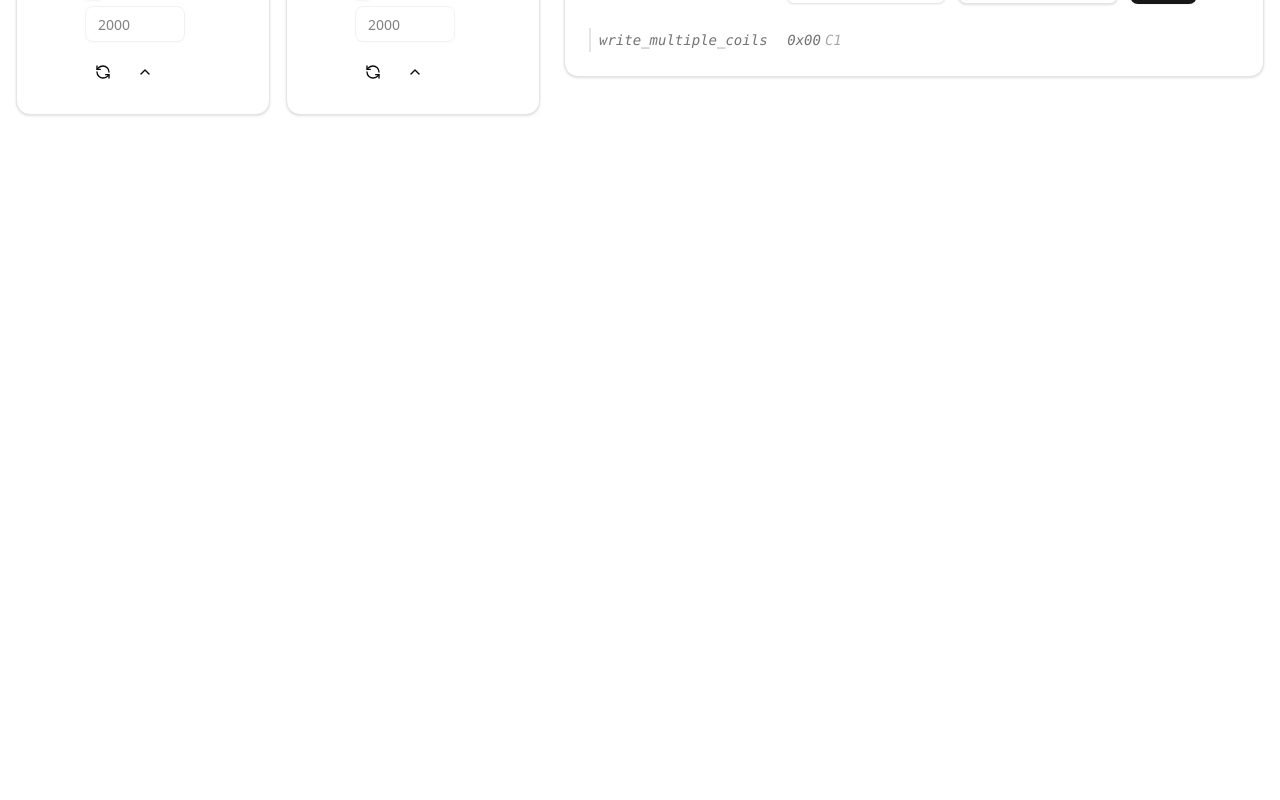
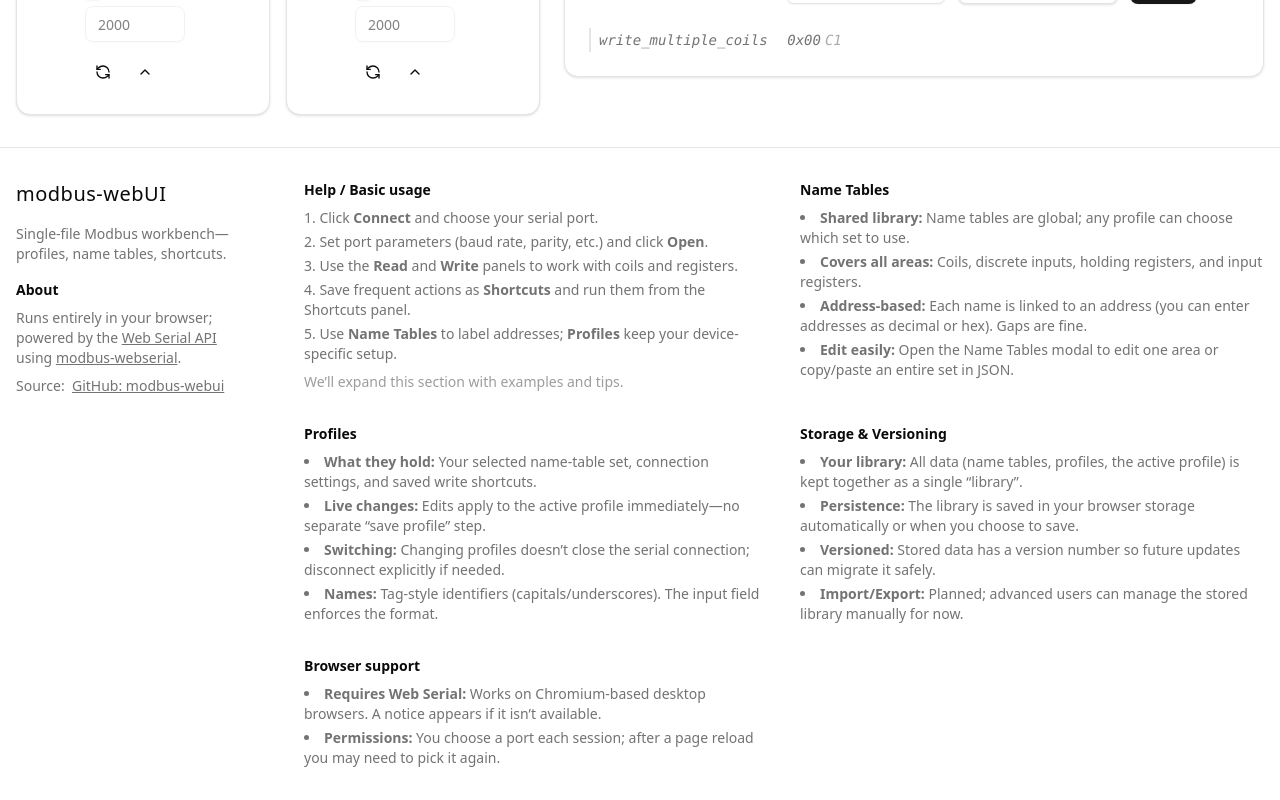
Before and after one commit to anttikotajarvi/modbus-webui, a Svelte app: page / in a window 1280 px wide. Shown: the part 626-1426 px from the top of the page. Before the commit the page ends 800 px from the top, so only its background shows below. Built offline with nearby package versions, Linux system fonts and the light colour scheme.

Commit message:
added footer

```diff
--- a/src/App.svelte
+++ b/src/App.svelte
@@ -281,8 +281,11 @@
 
   import { useAlert } from '@/ui/alert/context'
   import QuickWritePanel from '@/panels/QuickWritePanel.svelte'
+  import Footer from './ui/Footer.svelte';
   const alert = useAlert()
 </script>
+
+<div class="flex min-h-dvh flex-col">  <!-- or min-h-screen -->
 
 <SystemAlert />
 <CreateProfileModal
@@ -290,6 +293,7 @@
   existingIds={Object.keys(lib.profiles)}
   onCreate={handleCreateProfile}
 />
+
 <TopMenu
   ntsTags={Object.keys(lib.nameTables)}
   bind:activeNtsTag={lib.profiles[activeProfileId].nameTableSetId}
@@ -347,7 +351,7 @@
     </aside>
   </div>
 </main>
-
+<Footer />
 
 
 
@@ -370,3 +374,5 @@
     lib.profiles[activeProfileId].nameTableSetId = null
   }}
 />
+
+</div>
--- /dev/null
+++ b/src/ui/Footer.svelte
@@ -0,0 +1,88 @@
+<script lang="ts">
+  export let githubUrl = "https://github.com/yourname/modbus-webui";
+  const appName = "modbus-webUI";
+  const githubLabel = "GitHub: modbus-webui";
+</script>
+<footer class="border-t w-full">
+  <div class="w-full px-4 py-8 text-sm text-muted-foreground">
+    <!-- Parent: left rail + fluid right. Stacks on small screens -->
+    <div class="grid gap-8 grid-cols-1 md:[grid-template-columns:minmax(16rem,20vw)_1fr]">
+      <!-- LEFT: title + about -->
+      <aside class="space-y-4 md:pr-8">
+        <h1 class="text-xl text-foreground tracking-wide">{appName}</h1>
+        <h3>Single-file Modbus workbench—profiles, name tables, shortcuts.</h3>
+        <section aria-labelledby="about">
+          <h3 id="about" class="mb-2 font-semibold text-foreground">About</h3>
+          <p class="mb-2">
+            Runs entirely in your browser; powered by the
+            <a class="underline" href="https://developer.mozilla.org/en-US/docs/Web/API/Web_Serial_API" target="_blank" rel="noopener noreferrer">Web Serial API</a>
+            using
+            <a class="underline" href="https://www.npmjs.com/package/modbus-webserial" target="_blank" rel="noopener noreferrer">modbus-webserial</a>.
+          </p>
+          <p>
+            Source:&nbsp;
+            <a class="underline break-words" href={githubUrl} target="_blank" rel="noopener noreferrer">{githubLabel}</a>
+          </p>
+        </section>
+      </aside>
+
+      <!-- RIGHT: auto-fit sections that grow to consume full width -->
+      <div class="grid gap-8 [grid-template-columns:repeat(auto-fit,minmax(22rem,1fr))]">
+        <!-- Help / Basic usage -->
+        <section aria-labelledby="help">
+          <h3 id="help" class="mb-2 font-semibold text-foreground">Help / Basic usage</h3>
+          <ol class="list-decimal list-inside space-y-1">
+            <li>Click <strong>Connect</strong> and choose your serial port.</li>
+            <li>Set port parameters (baud rate, parity, etc.) and click <strong>Open</strong>.</li>
+            <li>Use the <strong>Read</strong> and <strong>Write</strong> panels to work with coils and registers.</li>
+            <li>Save frequent actions as <strong>Shortcuts</strong> and run them from the Shortcuts panel.</li>
+            <li>Use <strong>Name Tables</strong> to label addresses; <strong>Profiles</strong> keep your device-specific setup.</li>
+          </ol>
+          <p class="mt-2 opacity-70">We’ll expand this section with examples and tips.</p>
+        </section>
+
+        <!-- Name Tables -->
+        <section aria-labelledby="nametables">
+          <h3 id="nametables" class="mb-2 font-semibold text-foreground">Name Tables</h3>
+          <ul class="list-disc list-inside space-y-1">
+            <li><strong>Shared library:</strong> Name tables are global; any profile can choose which set to use.</li>
+            <li><strong>Covers all areas:</strong> Coils, discrete inputs, holding registers, and input registers.</li>
+            <li><strong>Address-based:</strong> Each name is linked to an address (you can enter addresses as decimal or hex). Gaps are fine.</li>
+            <li><strong>Edit easily:</strong> Open the Name Tables modal to edit one area or copy/paste an entire set in JSON.</li>
+          </ul>
+        </section>
+
+        <!-- Profiles -->
+        <section aria-labelledby="profiles">
+          <h3 id="profiles" class="mb-2 font-semibold text-foreground">Profiles</h3>
+          <ul class="list-disc list-inside space-y-1">
+            <li><strong>What they hold:</strong> Your selected name-table set, connection settings, and saved write shortcuts.</li>
+            <li><strong>Live changes:</strong> Edits apply to the active profile immediately—no separate “save profile” step.</li>
+            <li><strong>Switching:</strong> Changing profiles doesn’t close the serial connection; disconnect explicitly if needed.</li>
+            <li><strong>Names:</strong> Tag-style identifiers (capitals/underscores). The input field enforces the format.</li>
+          </ul>
+        </section>
+
+        <!-- Storage & Versioning -->
+        <section aria-labelledby="storage">
+          <h3 id="storage" class="mb-2 font-semibold text-foreground">Storage & Versioning</h3>
+          <ul class="list-disc list-inside space-y-1">
+            <li><strong>Your library:</strong> All data (name tables, profiles, the active profile) is kept together as a single “library”.</li>
+            <li><strong>Persistence:</strong> The library is saved in your browser storage automatically or when you choose to save.</li>
+            <li><strong>Versioned:</strong> Stored data has a version number so future updates can migrate it safely.</li>
+            <li><strong>Import/Export:</strong> Planned; advanced users can manage the stored library manually for now.</li>
+          </ul>
+        </section>
+
+        <!-- Browser support -->
+        <section aria-labelledby="support">
+          <h3 id="support" class="mb-2 font-semibold text-foreground">Browser support</h3>
+          <ul class="list-disc list-inside space-y-1">
+            <li><strong>Requires Web Serial:</strong> Works on Chromium-based desktop browsers. A notice appears if it isn’t available.</li>
+            <li><strong>Permissions:</strong> You choose a port each session; after a page reload you may need to pick it again.</li>
+          </ul>
+        </section>
+      </div>
+    </div>
+  </div>
+</footer>
```
